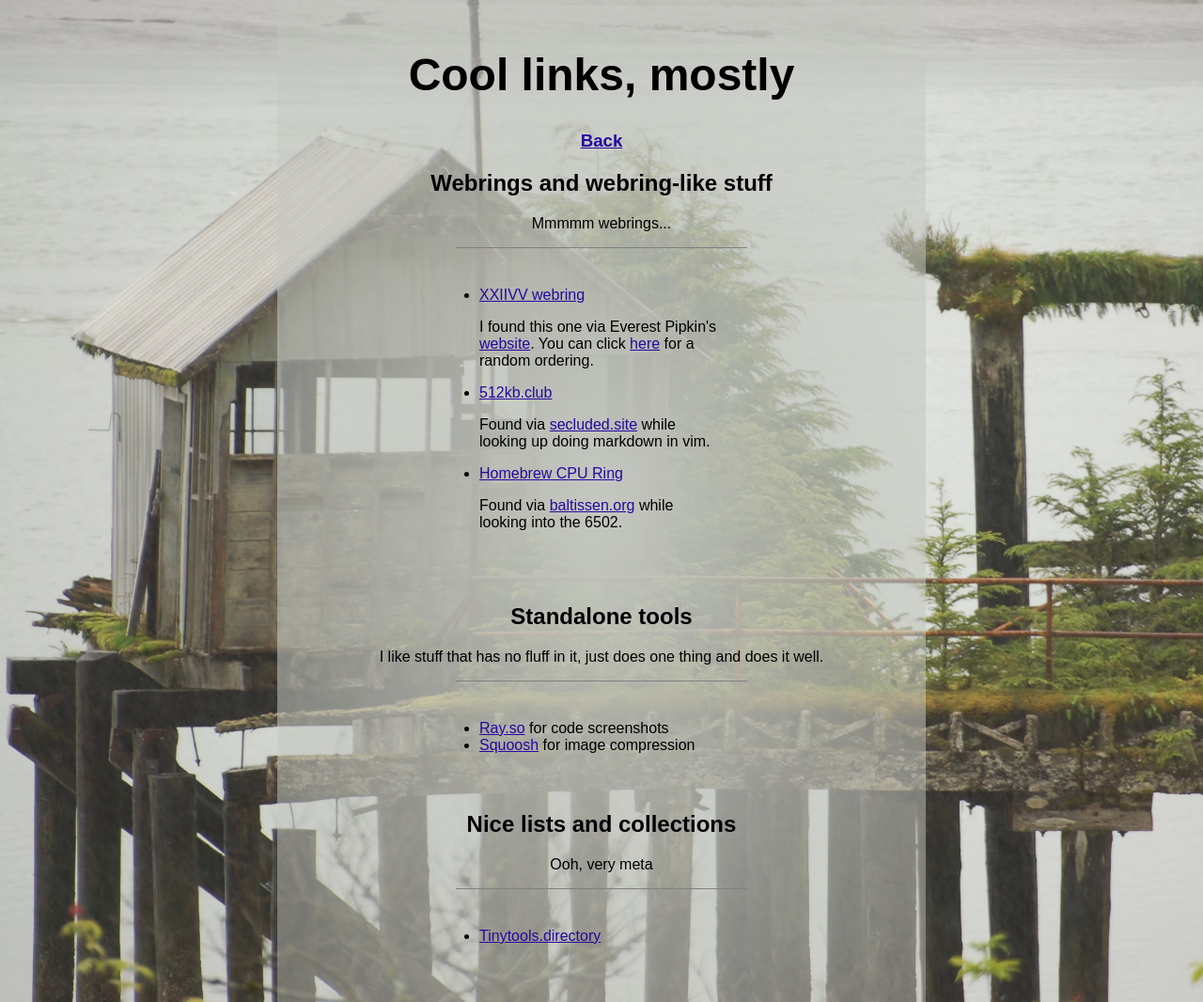
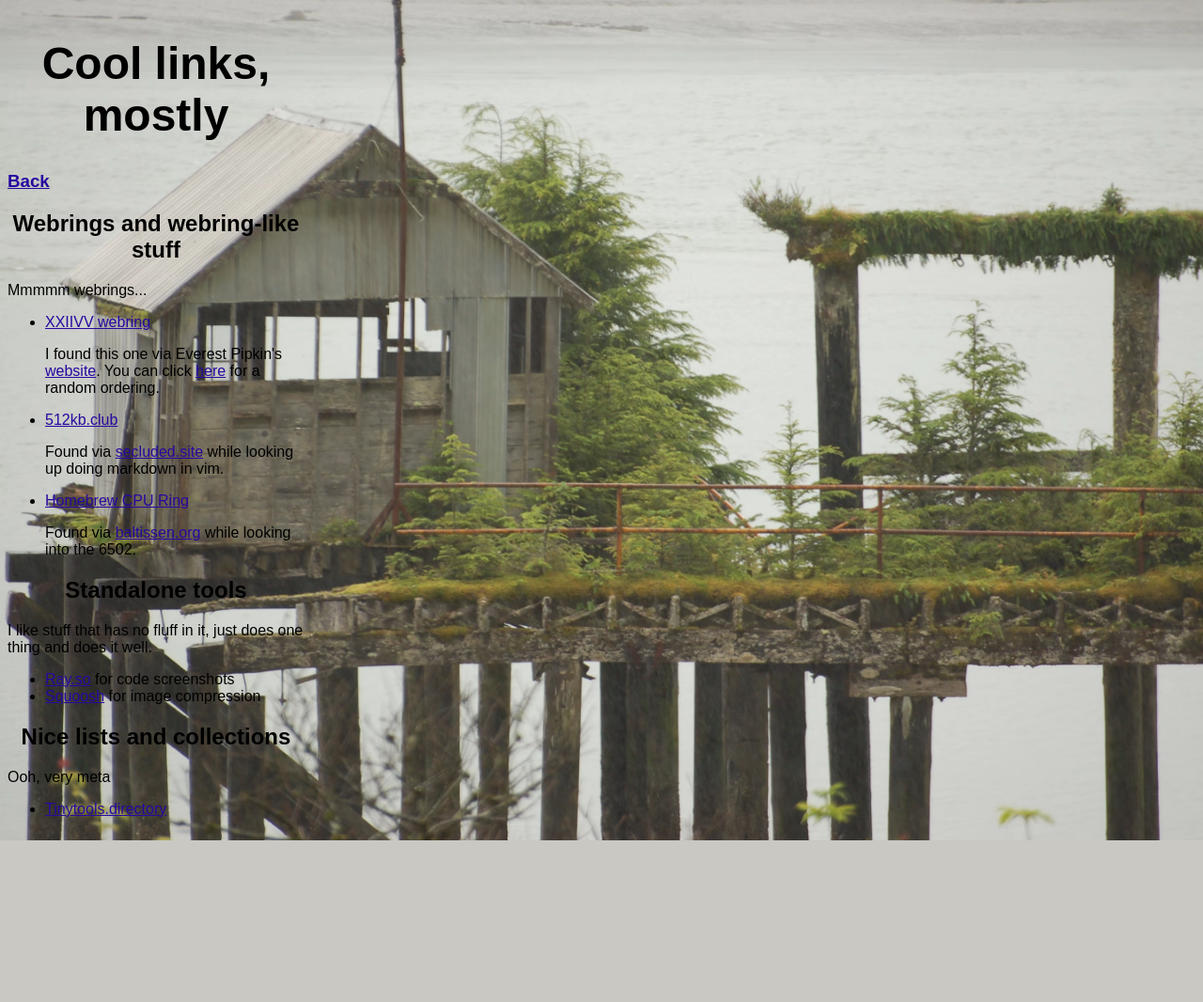
Before and after one commit to lumenkeyes/lumenkeyes, a PHP site: page /other-stuff.html in a window 1280 px wide. Shown: the whole page at 94% size. After the commit the page ends 894 px from the top, so only its background shows below. Run offline with PHP 8.4, Linux system fonts and the light colour scheme.

Commit message:
grid layout redesign

```diff
--- a/default.css
+++ b/default.css
@@ -1,93 +1,28 @@
+.centreColumn {
+    grid-column-start: 2;
+    background-image: radial-gradient(#C4C7C0, rgba(196,199,192,0.4));
+}
+.evenColumns {
+    display: grid;
+    grid-template-columns: repeat(auto-fill, minmax(200px, 1fr));
+}
+.evenColumns > div {
+    border-top: 1px solid gray;
+    margin: 10px;
+}
+h1 {
+    font-size: 3em;
+}
+h1, h2 {
+    text-align: center;
+}
 body {
-	padding: 0;
-	margin: 0;
-	/*background-color: #FFFBD5;*/
-	background-color: #C4C7C0;
-	/*background-color: #AEAEAE;*/
-	/*background-color: #FFD430;*/
-	font-family: Arial;
-	font-size: 12pt;
-	text-align: center;
-	overflow-x: hidden;
-	overflow-y: visible;
-	background-size: cover;
-	background-repeat: no-repeat;
-	background-image: url('OVERGROWN.avif');
+    display: grid;
+    grid-template-columns: 1fr 50% 1fr;
+    font-family: Arial, Helvetica, sans-serif;
+    background: #C4C7C0 url('OVERGROWN.avif') no-repeat;
+    background-size: cover;
 }
-html {
-	overflow-x: hidden;
+a {
+    color: #2708A0;
 }
-/* * {
-	cursor: url(leaf.png), pointer;
-	pointer-events: none;
-}*/
-a {
-	color: #2708A0;
-}
-
-.centreBody {
-	margin-left: 25%;
-	margin-right: 25%;
-	width: auto;
-	/*background-color: white;*/
-	height: 100%;
-	/*background-color: rgba(255, 255, 255, 0.5);*/
-	/*background-image: radial-gradient(white, rgba(255,255,255,0.5));*/
-	/*background-color: #C4C7C0;*/
-	background-image: radial-gradient(#C4C7C0, rgba(196,199,192,0.4));
-	padding: 20px;
-	text-align: center;
-	overflow-x: hidden;
-}
-
-.projectlist {
-	display: inline-block;
-	vertical-align: top;
-	margin: 5px;
-	padding: 5px;
-	text-align: left;
-	border: solid gray;
-	border-width: 1px 0px 0px 0px;
-}
-
-h1 {
-	text-align: center;
-	font-size: 3em;
-}
-
-ul {
-	padding: 20px;
-	text-align: left;
-}
-form {
-	width: 100%;
-	text-align: center;
-	height: max-content;
-}
-.formtext {
-	display: block;
-	margin: auto;
-	width: 50%;
-	resize: none;
-}
-textarea.formtext {
-	height: 50vh;
-}
-@media only screen and (max-width: 1500px) {
-	#background {
-		height:100%;
-		width: auto;
-	}
-}
-@media only screen and (max-width: 1400px) {
-	.projectlist {
-		display: block;
-		margin: auto;
-		max-width: 300px;
-	}
-	.centreBody {
-		max-width: 650px;
-		margin-left: auto;
-		margin-right: auto;
-	}
-}
```
Also changed, not shown: index.html (+20 -17 lines).
